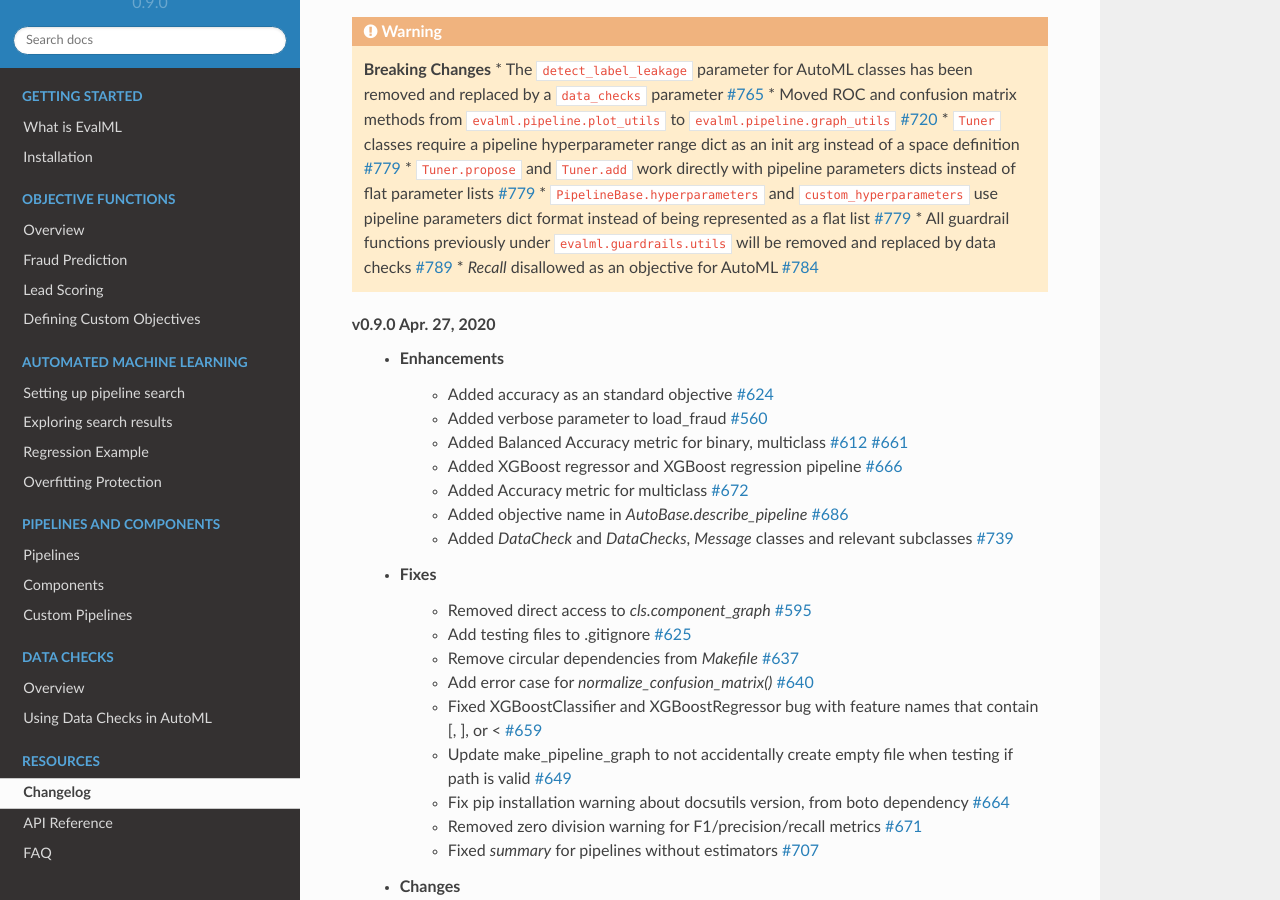
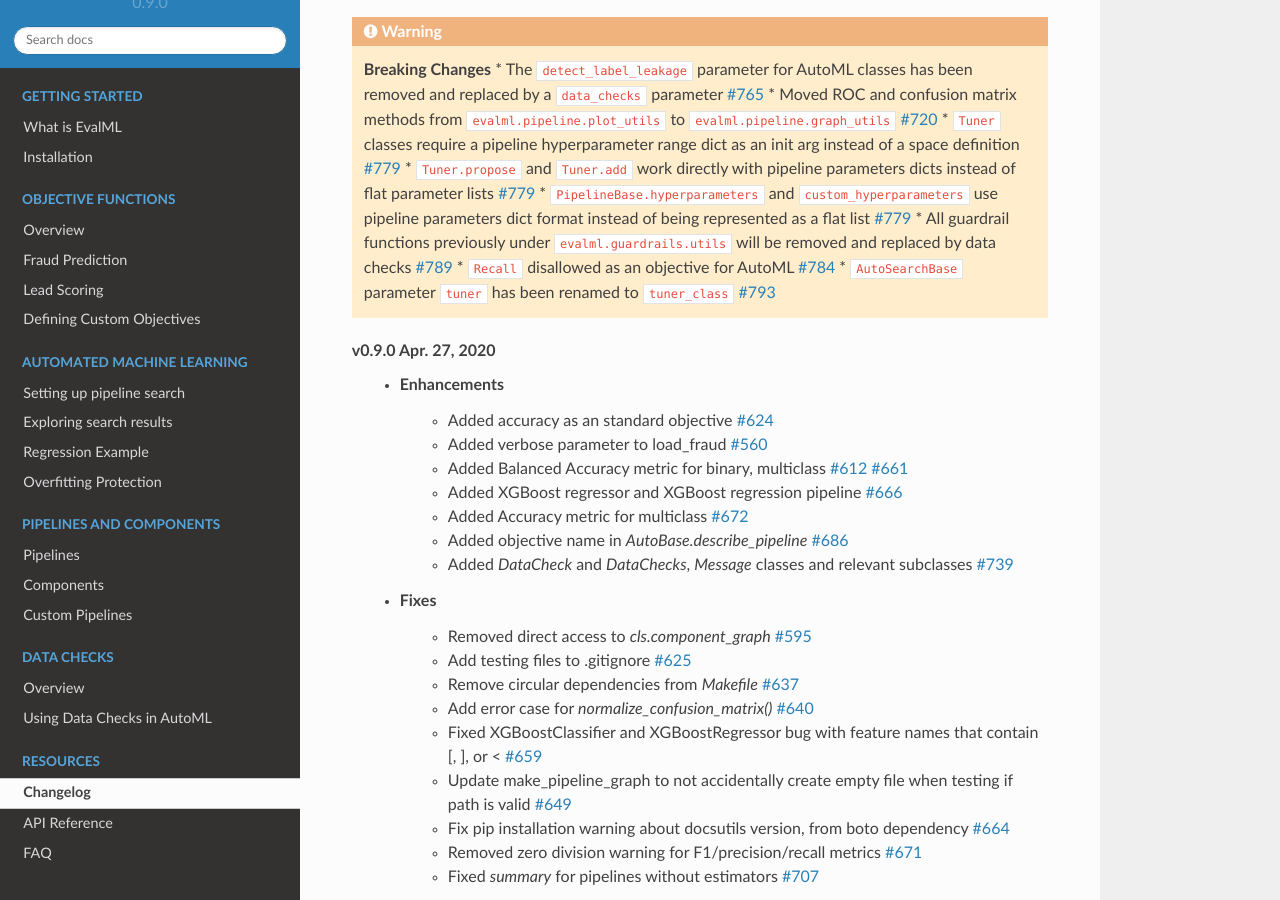
Before and after one commit to alteryx/evalml, a Sphinx documentation site: the page built from docs/source/changelog.rst, in a window 1280 px wide and 900 px high, scrolled down 1506 px. Built offline with Sphinx 7.4.7 and the Read the Docs theme 2.0.0, drawn with Linux system fonts in a browser that asks for light colours; comment, search, counter and statistics services are not loaded.

Commit message:
Update changelog with breaking change

```diff
--- a/docs/source/changelog.rst
+++ b/docs/source/changelog.rst
@@ -52,7 +52,8 @@
     * ``Tuner.propose`` and ``Tuner.add`` work directly with pipeline parameters dicts instead of flat parameter lists :pr:`779`
     * ``PipelineBase.hyperparameters`` and ``custom_hyperparameters`` use pipeline parameters dict format instead of being represented as a flat list :pr:`779`
     * All guardrail functions previously under ``evalml.guardrails.utils`` will be removed and replaced by data checks :pr:`789`
-    * `Recall` disallowed as an objective for AutoML :pr:`784`
+    * ``Recall`` disallowed as an objective for AutoML :pr:`784`
+    * ``AutoSearchBase`` parameter ``tuner`` has been renamed to ``tuner_class`` :pr:`793`
 
 
 **v0.9.0 Apr. 27, 2020**
```
